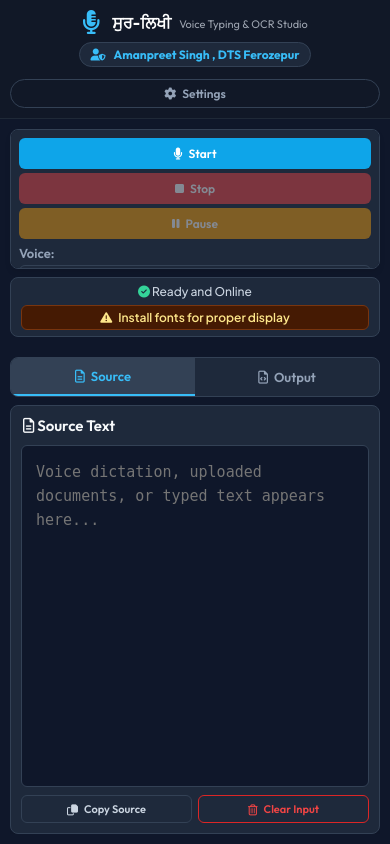
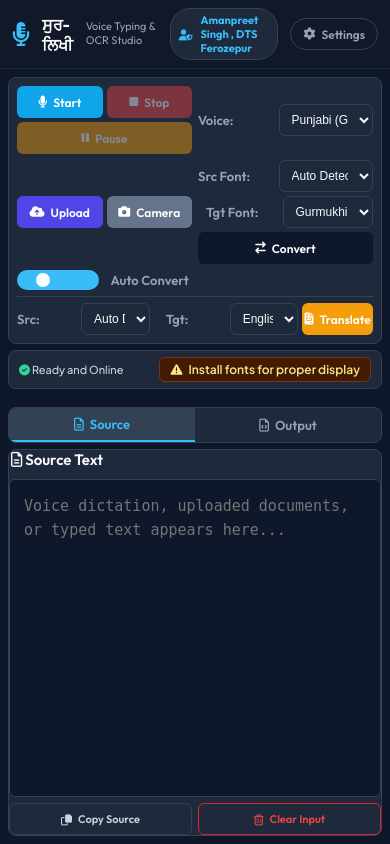
Before and after one commit to amanbhullar88/punjabi-ocr-studio, a Flask app: page / in a window 390 px wide. Run offline with Flask 3, Linux system fonts and the light colour scheme; some libraries are stand-ins or nearby versions.

Commit message:
Add files via upload

```diff
--- a/static/css/style.css
+++ b/static/css/style.css
@@ -710,89 +710,105 @@ input:checked + .slider:before {
     .app-container {
         height: 100vh;
         height: 100dvh;
+        display: flex;
+        flex-direction: column;
     }
 
     .studio-main-content {
-        flex-grow: 1;
-        padding: 10px;
+        flex: 1;
+        display: flex;
+        flex-direction: column;
+        padding: 8px;
         overflow: hidden;
+        min-height: 0;
     }
 
     /* 2. Top Bar Header Layout */
     .studio-top-bar {
-        flex-direction: column;
-        gap: 8px;
+        flex-shrink: 0;
+        flex-direction: row;
+        justify-content: space-between;
         align-items: center;
-        text-align: center;
-        padding: 10px;
+        padding: 8px 12px;
+        gap: 6px;
     }
 
     .header-left h1 {
         font-size: 16px;
+        margin: 0;
     }
 
     .header-right {
-        width: 100%;
-        justify-content: center;
-        flex-wrap: wrap;
-        gap: 8px;
+        display: flex;
+        gap: 6px;
+        align-items: center;
     }
 
     .user-credit {
-        font-size: 12px;
-        padding: 4px 10px;
+        font-size: 11px;
+        padding: 4px 8px;
+        margin: 0;
     }
 
-    /* 3. Control Panel Toolbar (Scrollable horizontally if too wide) */
+    /* 3. Control Panel Toolbar */
     .studio-header {
+        flex-shrink: 0;
         padding: 8px;
-        margin-bottom: 8px;
-        max-height: 140px;
-        overflow-y: auto;
+        margin-bottom: 6px;
+        border-radius: 8px;
     }
 
     .toolbar-row {
-        flex-direction: column;
-        align-items: stretch;
+        display: flex;
+        flex-direction: row;
+        flex-wrap: wrap;
+        align-items: center;
         gap: 6px;
     }
 
     .toolbar-row.row-second {
         margin-top: 6px;
         padding-top: 6px;
+        border-top: 1px solid #334155;
     }
 
     .toolbar-group {
-        width: 100%;
+        display: flex;
+        flex-direction: row;
         flex-wrap: wrap;
-        justify-content: space-between;
+        align-items: center;
         gap: 4px;
+        flex: 1;
+        min-width: 150px;
     }
 
     .toolbar-group > * {
-        flex-grow: 1;
+        flex: 1;
+        min-width: 60px;
     }
 
     .form-select, .form-control {
-        width: 100% !important;
-        max-width: none !important;
-    }
-
-    .w-auto-select {
+        padding: 6px 8px;
+        font-size: 12px;
+        height: 32px;
         width: auto !important;
     }
 
     .btn {
-        width: 100%;
+        padding: 6px 10px;
+        font-size: 12px;
+        height: 32px;
+        width: auto !important;
+        display: inline-flex;
+        align-items: center;
         justify-content: center;
-        padding: 8px;
-        font-size: 12px;
     }
 
     #translateBtn {
-        width: 100% !important;
-        padding: 10px !important;
-        font-size: 13px !important;
+        height: 32px;
+        padding: 6px 10px !important;
+        font-size: 12px !important;
+        width: auto !important;
     }
 
     .vertical-separator {
@@ -801,20 +817,22 @@ input:checked + .slider:before {
 
     /* 4. Status Bar and Warnings */
     .status-banner-bar {
-        flex-direction: column;
-        gap: 6px;
+        flex-shrink: 0;
+        flex-direction: row;
+        justify-content: space-between;
+        align-items: center;
         padding: 6px 10px;
-        margin-bottom: 8px;
-        font-size: 12px;
+        margin-bottom: 6px;
+        font-size: 11px;
     }
 
     .status-left {
-        justify-content: center;
+        justify-content: flex-start;
     }
 
     .warning-banner {
-        justify-content: center;
-        width: 100%;
+        justify-content: flex-end;
+        width: auto;
     }
 
     /* 5. Mobile Tabs Navigation Bar */
@@ -823,7 +841,7 @@ input:checked + .slider:before {
         background-color: #1e293b;
         border: 1px solid #334155;
         border-radius: 8px;
-        margin-bottom: 8px;
+        margin-bottom: 6px;
         overflow: hidden;
         flex-shrink: 0;
     }
@@ -831,7 +849,7 @@ input:checked + .slider:before {
     .mobile-tab-btn {
         display: flex;
         flex: 1;
-        padding: 10px;
+        padding: 8px;
         border: none;
         background: transparent;
         color: #94a3b8;
@@ -853,20 +871,20 @@ input:checked + .slider:before {
 
     /* 6. Workspace Tabs Toggling & Internal Scroll */
     .studio-workspace {
-        flex-grow: 1;
+        flex: 1;
+        display: flex;
         flex-direction: row;
         gap: 0;
-        height: auto;
+        overflow: hidden;
         min-height: 0;
-        overflow: hidden;
     }
 
     .workspace-column {
         display: none !important;
         width: 100% !important;
         height: 100% !important;
-        flex: 1;
-        padding: 10px;
+        flex-direction: column !important;
+        padding: 0 !important;
     }
 
     .workspace-column.active-tab {
@@ -874,20 +892,23 @@ input:checked + .slider:before {
     }
 
     .workspace-column textarea, .rich-textarea {
-        flex-grow: 1;
+        flex: 1;
         height: 100% !important;
         min-height: 0 !important;
         overflow-y: auto;
     }
 
     .column-footer {
+        display: flex;
         flex-direction: row;
+        justify-content: space-between;
         gap: 6px;
-        margin-top: 8px;
+        margin-top: 6px;
         flex-shrink: 0;
     }
 
     .column-footer .btn {
+        flex: 1;
         padding: 6px;
         font-size: 11px;
     }
```
